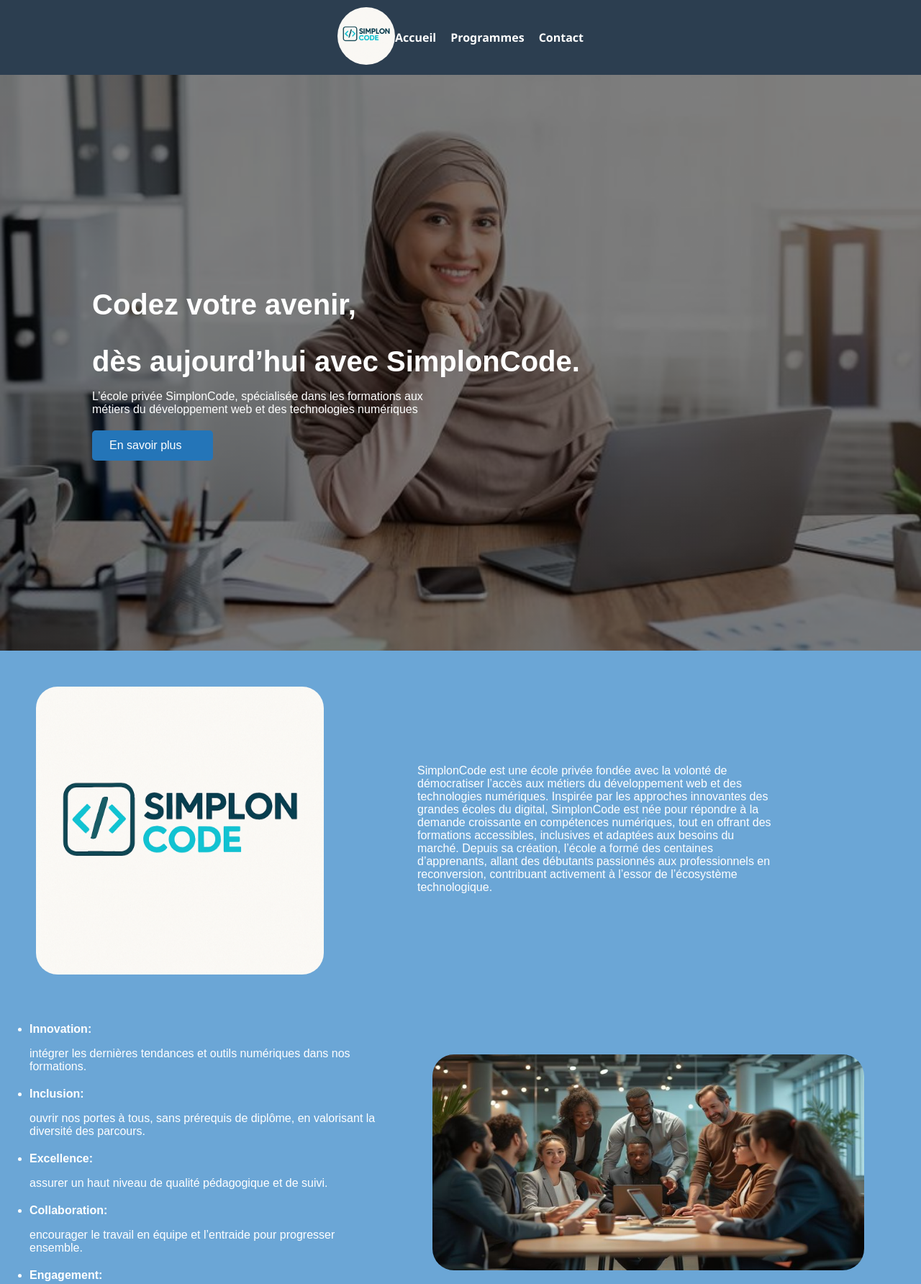
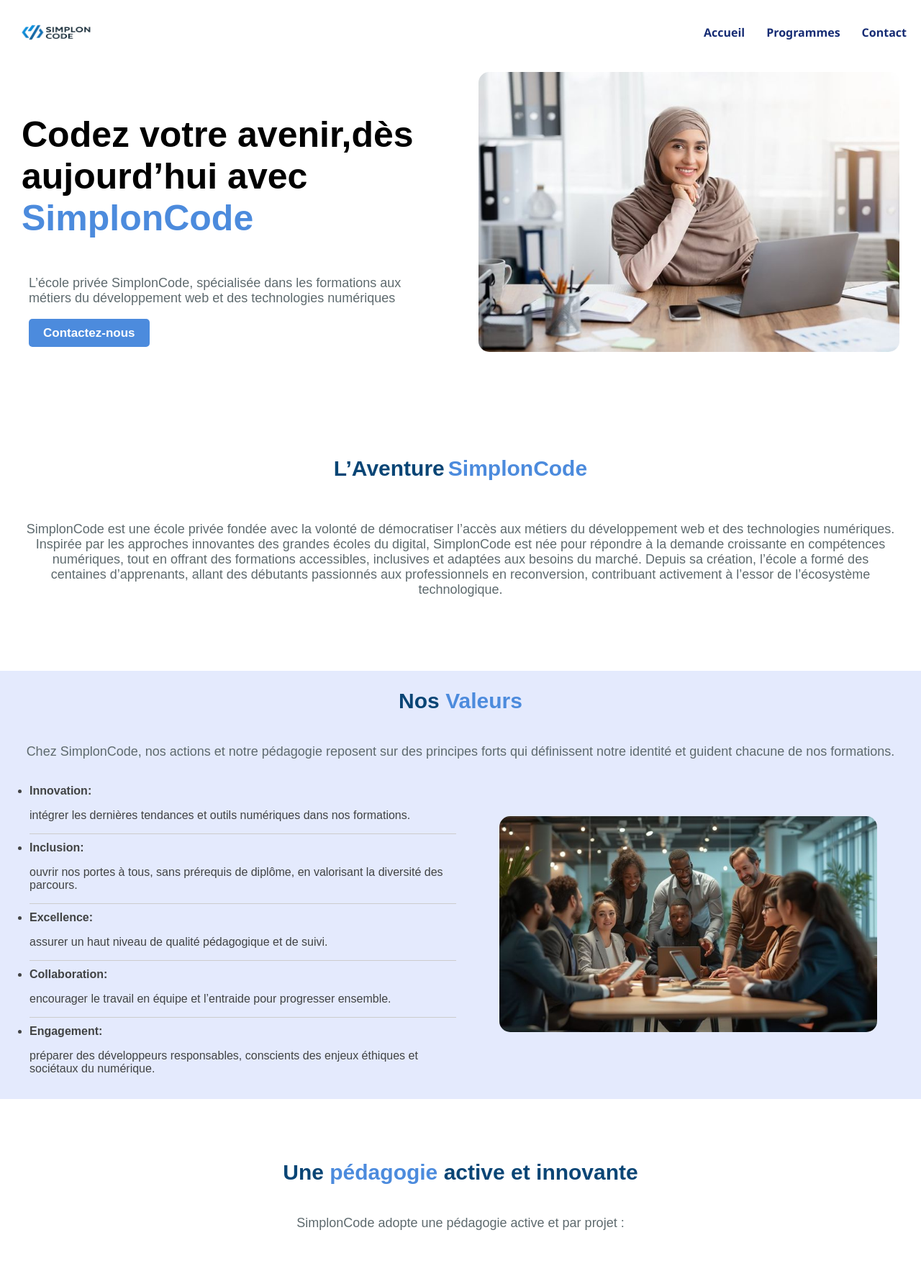
Before and after one commit to houda-LQ/SimplonCode, a plain HTML site: page index.html in a window 1280 px wide. Shown: the top 1784 px of the page at 72% size. Drawn offline with Linux system fonts and the light colour scheme.

Commit message:
VF.Accueil

```diff
--- a/index.html
+++ b/index.html
@@ -10,59 +10,96 @@
     <header class="navbar">
         <nav class="navbar-nav">
             <div>
-                <img src="logo.png" alt="logo">
+                <img src="logo1.png" alt="logo">
             </div>
 
             <ul class="nav-links">
                 <li><a href="index.html">Accueil</a></li>
-                <li><a href="#">Programmes</a></li>
+                <li><a href="programmes.html">Programmes</a></li>
                 <li><a href="contact.html">Contact</a></li>
             </ul>
         </nav>
     </header>
     <main>
-        <section class="hero">
-         <h1>Codez votre avenir,</h1>
-         <h1>dès aujourd’hui avec SimplonCode.</h1>
+    <section class="hero">
+      <div class="hero-text">
+        <div class="hero2">
+         <!-- <h1>Codez votre avenir,</h1> -->
+         <h1>Codez votre avenir,dès aujourd’hui avec <span>SimplonCode</span> </h1>
          <p>L’école privée SimplonCode, spécialisée dans les formations aux métiers du développement web et des technologies numériques</p>
-         <a href="#" class="btn">En savoir plus</a>
-        </section>
+
+         <div class="hero-button">
+         <a href="contact.html" class="btn">Contactez-nous</a>
+         </div>
+         </div>
+        </div>
+          <div class="hero-image">
+             <img src="background.jpeg" alt="Formations Tech">
+         </div>
+    </section>
 
         <section class="presentation-generale">
 
             <div class="Histoire">
-                <img src="logo.png" alt="Histoire SimplonCode"/>
+                <!-- <img src="img.png" alt="Histoire SimplonCode"/> -->
+                 <h2>L’Aventure <span> SimplonCode</span></h2>
                 <p>SimplonCode est une école privée fondée avec la volonté de démocratiser l’accès aux métiers du développement web et des technologies numériques. Inspirée par les approches innovantes des grandes écoles du digital, SimplonCode est née pour répondre à la demande croissante en compétences numériques, tout en offrant des formations accessibles, inclusives et adaptées aux besoins du marché.
 Depuis sa création, l’école a formé des centaines d’apprenants, allant des débutants passionnés aux professionnels en reconversion, contribuant activement à l’essor de l’écosystème technologique.</p>
 
             </div>
 
              <div class="valeurs">
+                <h2>Nos <span> Valeurs</span></h2>
+                <p>Chez SimplonCode, nos actions et notre pédagogie reposent sur des principes forts qui définissent notre identité et guident chacune de nos formations.</p>
+             </div>
+             <div class="valeur">
             <ul>
             <li><strong>Innovation:</strong>  <p>intégrer les dernières tendances et outils numériques dans nos formations.</p></li>
+            <hr>
             <li><strong>Inclusion: </strong> <p>ouvrir nos portes à tous, sans prérequis de diplôme, en valorisant la diversité des parcours.</p></li>
+            <hr>
             <li><strong>Excellence:</strong> <p>assurer un haut niveau de qualité pédagogique et de suivi.</p></li>
+            <hr>
             <li> <strong>Collaboration:</strong>  <p>encourager le travail en équipe et l’entraide pour progresser ensemble.</p></li>
+            <hr>
             <li><strong>Engagement: </strong></li> <p>préparer des développeurs responsables, conscients des enjeux éthiques et sociétaux du numérique.</p>
             </ul>
             <img src="valeur.jpeg" alt="Valeurs SimplonCode"/>
              </div>
 
+             <div class="pedagogies">
+                <h2>Une <span>pédagogie</span> active et innovante </h2>
+                <p>SimplonCode adopte une pédagogie active et par projet :</p>
+             </div>
              <div class="pedagogie">
+
+
                 <img src="Pédagogie.png" alt="Pédagogie SimplonCode "/>
 
-                <ul class="ul">SimplonCode adopte une pédagogie active et par projet :
+                <ul class="ul">
 
                     <li><strong>Apprendre en faisant (learning by doing):</strong><p>les apprenants travaillent sur des projets réels dès les premières semaines.</p></li>
+                    <hr>
                     <li><strong>Méthode agile:</strong><p>organisation du travail en sprints, avec des revues régulières pour développer autonomie et rigueur.</p></li>
+                    <hr>
                     <li><strong>Accompagnement personnalisé: </strong><p>chaque apprenant bénéficie d’un mentorat et d’un suivi individualisé.</p></li>
+                    <hr>
                     <li><strong>Ouverture sur le marché: </strong><p>partenariats avec entreprises et startups pour favoriser stages, alternances et insertion professionnelle.</p></li>
 
                 </ul>
              </div>
 
+             </section>
+
+             <section >
+                <div class="formation">
+             <h2>Découvrez nos filières de formation</h2>
+             <p>Que vous soyez novice dans le numérique ou déjà expérimenté en informatique, choisissez la formation adaptée à votre profil pour développer vos compétences et préparer votre avenir professionnel.</p>
+             </div>
+             </section>
+
              <section class="pourquoi-choisir">
-                <h2>Pourquoi choisir SimplonCode ?</h2>
+                <h2>Pourquoi choisir <span>SimplonCode </span>?</h2>
                 <div class="cartes-container">
                     <div  class="carte">
                         <h3>Accompagnement personnalisé</h3>
--- a/style.css
+++ b/style.css
@@ -4,53 +4,60 @@
     color: white;
 }
 .navbar img{
- justify-content: left;
+ /* justify-content: left; */
  border-radius: 50px;
- width: 80px;
- height: 80px;
+ width: 120px;
+ height: 90px;
 }
 .navbar-nav {
   display: flex;
-  justify-content: center;
+  justify-content:space-between;
   align-items: center;
-  padding: 10px 20px;
-  background-color: #2c3e50;
+  padding: 0px 20px;
+  background-color:white;
   box-shadow: 0 2px 5px rgba(0,0,0,0.1);
 
+}
+.navbar-nav div{
+  display: flex;
+  align-items: center;
 }
 
 .nav-links {
   list-style: none;
   display: flex;
-  gap: 20px;
+color: #094575;
+  justify-content: center;
+  gap: 30px;
   margin: 0;
   padding: 0;
 }
 
 .nav-links a {
+
   text-decoration: none;
-  color: white;
+  color: rgb(22, 44, 116);
   font-weight: 600;
   font-family: 'Segoe UI', Tahoma, Geneva, Verdana, sans-serif;
    cursor: pointer;
 }
 
 .nav-links a:hover {
-  color: #627efa;
+  color: #3752cc;
+  text-decoration: underline;
 }
 
 
-.hero{
+/* .hero{
     height: 100vh;
-    background: linear-gradient(rgba(0, 0, 0, 0.5), rgba(0, 0, 0, 0.5)),
-                url('background.jpeg') no-repeat center center/cover;
+    display: flex;
+    align-items: center;
+    background-color: white;
+    justify-content:space-between;
+    padding: 50px 10%;
+  } */
 
-    display: flex;
-    flex-direction: column;
-    justify-content: center;
-    padding: 0 10%;
-  }
- h1 {
+/* .hero-h1 {
     font-size: 2.5rem;
     margin-bottom: 1px;
   }
@@ -75,17 +82,99 @@
 
   .btn:hover {
     background-color: #0a1f4b;
-  }
+  } */
+.hero {
+  display: flex;
+  align-items: center;
+  justify-content: space-between;
+  padding:10px 30px ;
+  background-color: white;
+  /* height: 100vh; */
+  /* border: 1px solid red; */
+}
+.hero2{
+  /* border:1px solid red;  */
+   /* display: flex; */
 
- /* .prepresentation-generale{
-    background-color: #2475b8;
-  }*/
+  gap:20px
+
+}
+.hero-text {
+  flex: 1;
+  padding-right: 50px;
+}
+
+.hero-text h1 {
+  font-size: 50px;
+  /* margin-bottom: 20px; */
+  color: black;
+}
+
+.hero-text h1 span {
+  color: #4c8bdd; /* Couleur rouge pour "simplement" */
+}
+
+.hero-text p {
+  font-size: 18px;
+  color: #5E6A6E;
+  /* margin-bottom: 15px; */
+  font-family:sans-serif;
+   /* border: 1px solid red; */
+   padding: 10px;
+}
+
+.btn {
+
+
+   background-color: #4c8bdd;
+  color: white;
+  padding: 10px 20px;
+  border-radius: 5px;
+  text-decoration: none;
+  font-weight: bold;
+  font-size: 17px;
+  margin: 10px;
+
+}
+.hero-image {
+  flex: 1;
+  display: flex;
+  justify-content: center;
+}
+
+.hero-image img {
+  max-width: 100%;
+  border-radius: 15px;
+}
+
+
+
 
   .Histoire{
       display: flex;
-      background-color: #6ba6d6;
-      color:white;
+      flex-direction: column;
+      background-color: white;
+      color:#5E6A6E;
+      padding: 90px 20px;
+  text-align: center;
+  /* border: 1px solid red; */
   }
+  .Histoire h2 {
+     display: flex;
+    justify-content: center;
+  background-color: white;
+  color: #094575;
+  padding: 20px 20px;
+  text-align: center;
+  gap: 5px;
+  /* border: 1px solid red; */
+  font-size: 30px;
+}
+
+.Histoire h2 span{
+  color: #4c8bdd;
+}
+
 .Histoire img{
 
     width: 400px;
@@ -96,55 +185,138 @@
 }
 .Histoire p{
     display: flex;
-    justify-content: right;
+    /* flex-direction: column; */
+    justify-content: center;
     align-items: center;
-    margin-left: 80px;
+    padding: 10px;
+    margin: 2px;
+    /* border: 1px solid red; */
+    font-size: 18px;
 
 }
 
 .valeurs{
     display: flex;
-    background-color: #6ba6d6;
+    justify-content: center;
+    text-align: center;
+    flex-direction: column;
+    background-color: rgb(228, 234, 253);
+    color: #094575;
+    /* padding: 1px; */
+    font-size: 20px;
+
+}
+.valeurs p{
+  color:#5E6A6E;
+  font-size: 18px;
+}
+.valeurs h2 span{
+   color: #4c8bdd;
+
+}
+.valeur{
+    display: flex;
+    justify-content: center;
+    background-color: rgb(228, 234, 253);
+    color: #414344;
     padding: 1px;
+
 }
-.valeurs img{
+.valeur img{
     width: 600px;
     height: 300px;
-    border-radius: 30px;
+    border-radius: 15px;
     display: flex;
     justify-content: right;
     margin: 60px;
 
 }
+hr {
+    border: none;
+    border-top: 1px solid #ccc;
+    margin: 10px 0;
+}
+
+
+
+.pedagogies{
+    display: flex;
+    justify-content: center;
+    text-align: center;
+    flex-direction: column;
+    color: #094575;
+    padding-top: 60px;
+    font-size: 20px;
+
+}
+.pedagogies p{
+  color:#5E6A6E;
+  font-size: 18px;
+}
+.pedagogies h2 span{
+   color: #4c8bdd;
+
+}
 
 .pedagogie{
     display: flex;
-    background-color: #6ba6d6;
-    padding: 2px;
+    background-color: white;
+    color: #5E6A6E;
+    /* padding: 0px; */
 
+
+
+/* border: 1px solid red; */
 
 }
 
 .pedagogie img{
     display: flex;
 margin: 80px;
-    width: 600px;
+    width: 500px;
     height: 400px;
-    border-radius: 30px;
+    border-radius: 15px;
 }
 .pedagogie ul{
-
     margin: 90px;
-    justify-content: right;
+    /* justify-content: right; */
+    /* text-align: left; */
 }
 
 
+.formation{
+    display: flex;
+    justify-content: center;
+    text-align: center;
+    flex-direction: column;
+    background-color: rgb(228, 234, 253);
+    color: #094575;
+    /* padding: 90px; */
+    font-size: 20px;
+
+
+}
+.formation p{
+  color:#5E6A6E;
+  font-size: 18px;
+}
+
+.pourquoi-choisir h2 {
+  background-color: white;
+  color: #094575;
+
+}
 
 .pourquoi-choisir {
-  background-color: #003366;
+  background-color: white;
   color: white;
   padding: 40px 20px;
   text-align: center;
+
+}
+.pourquoi-choisir h2 span{
+   color: #4c8bdd;
+
 }
 
 .cartes-container {
@@ -156,10 +328,10 @@
 }
 
 .carte {
-  background-color: #0055aa;
+  background-color: rgb(74, 94, 160);
   padding: 20px;
   border-radius: 10px;
-  width: 280px;
+  width: 350px;
   box-shadow: 0 4px 8px rgba(0,0,0,0.2);
 }
 
```
Also changed, not shown: contact.html (+7 -4 lines), programmes.html (added, +27 -0 lines), logo1.png (added), 1 other file.
